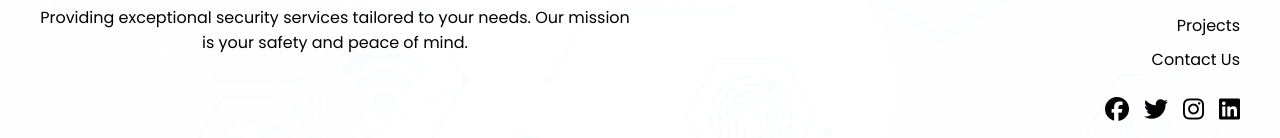
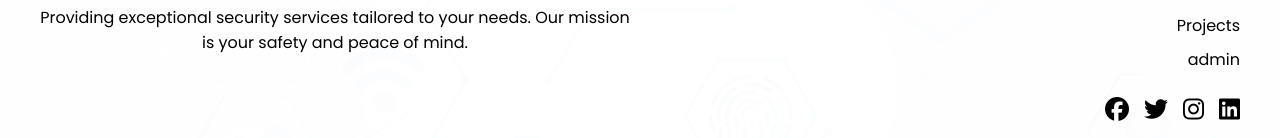
Before and after one commit to ImranAliJutt/securitywebsite, a React (Create React App) app: page /team in a window 1280 px wide. Shown: the part 1433-1571 px from the top of the page. Built offline with nearby package versions, Linux system fonts and the light colour scheme.

Commit message:
Add environment variable for API base URL

```diff
--- a/src/App.js
+++ b/src/App.js
@@ -33,8 +33,7 @@ function App() {
                 <TeamGrid />
                 <Map />
                 <Footer />
-                <h1>Welcome to Security Website</h1>
-                <DataComponent />
+
               </>
             }
           />
--- a/src/components/Footer.js
+++ b/src/components/Footer.js
@@ -1,5 +1,6 @@
 import React from 'react';
 import './Footer.css';
+import { Link } from 'react-router-dom';
 
 const Footer = () => {
   return (
@@ -24,7 +25,7 @@ const Footer = () => {
               <a href="#">Projects</a>
             </li>
             <li>
-              <a href="#">Contact Us</a>
+              <Link to="/admin">admin</Link>
             </li>
           </ul>
           <div className="footer-social-icons">
```
